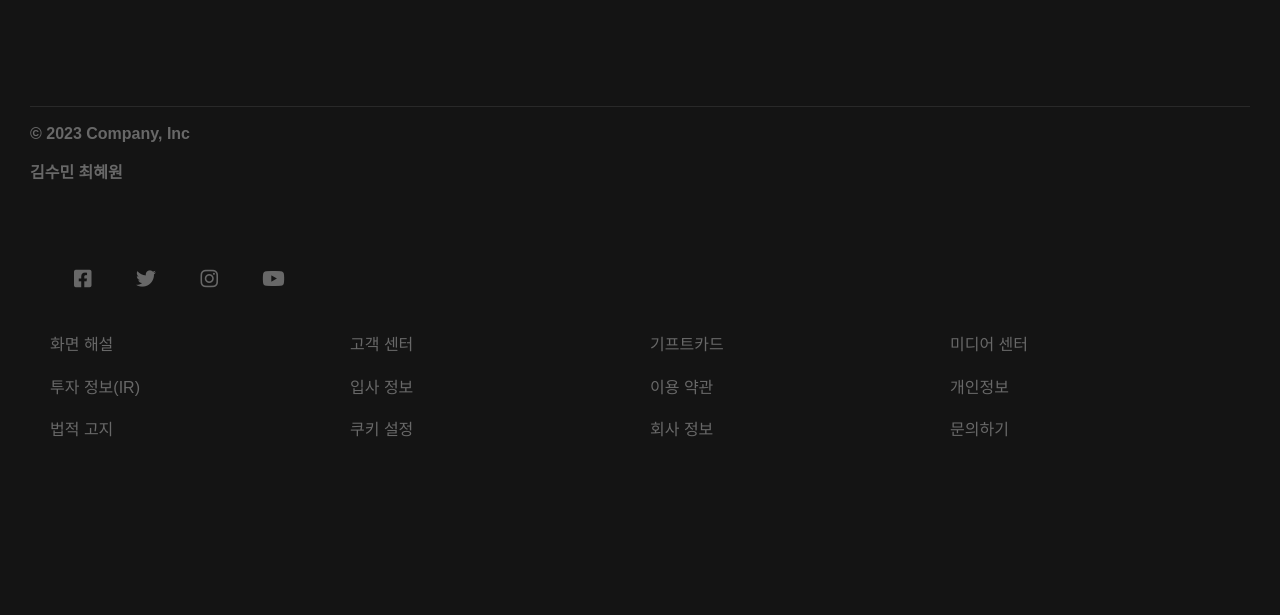
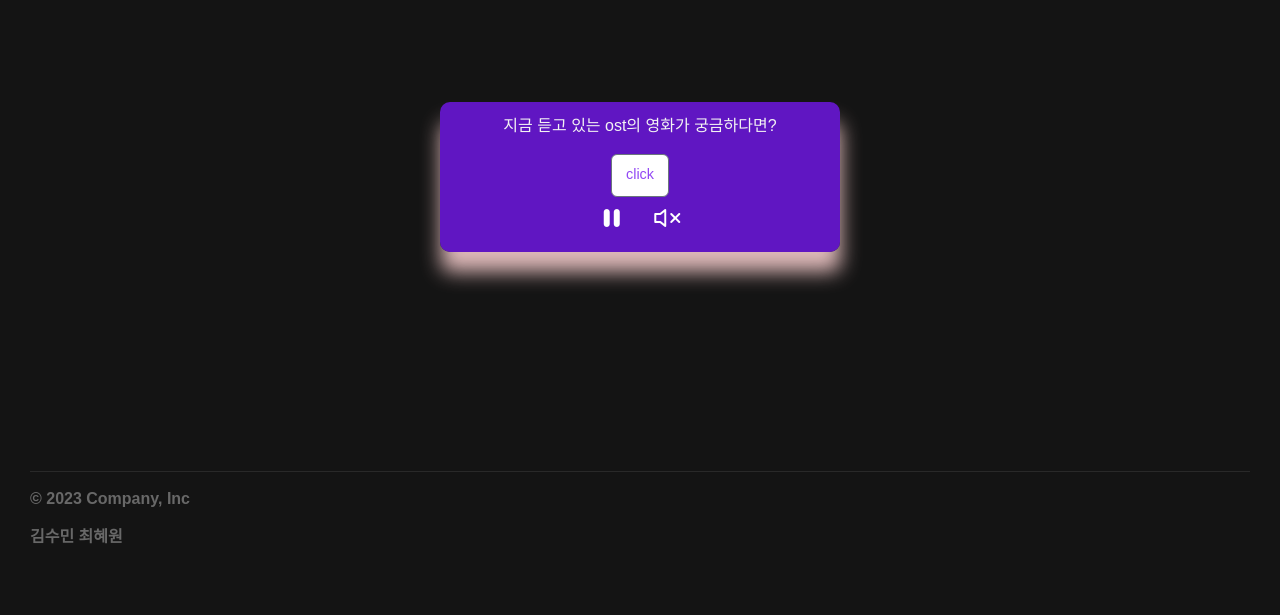
Before and after one commit to sun1h/MovieProject, a Django app: page /movies/recommendation/ in a window 1280 px wide. Shown: the part 142-757 px from the top of the page. Before the commit the page ends 579 px from the top, so only its background shows below. Run offline with Django 3.2, Linux system fonts and the light colour scheme; some libraries are stand-ins or nearby versions.

Commit message:
ost 별 영화추천 알고리즘

```diff
--- a/final-pjt-back/settings.py
+++ b/final-pjt-back/settings.py
@@ -34,6 +34,7 @@ INSTALLED_APPS = [
     'accounts',
     'movies',
     'community',
+
 
     # Third party apps
     # 'rest_framework',
--- a/movies/models.py
+++ b/movies/models.py
@@ -1,5 +1,6 @@
 from django.db import models
 from django.conf import settings
+
 
 
 class Genre(models.Model):
@@ -34,6 +35,3 @@ class Rate(models.Model):
     updated_at = models.DateTimeField(auto_now=True)
     movie = models.ForeignKey(Movie, on_delete=models.CASCADE)
     user = models.ForeignKey(settings.AUTH_USER_MODEL, on_delete=models.CASCADE)
-
-
-# class recommendation(models.Model):
--- a/movies/templates/movies/recommendation.html
+++ b/movies/templates/movies/recommendation.html
@@ -5,38 +5,147 @@
 <div style="padding-top: 8px + 1vh;">
   <section class="main-container">
     <h2 id="myList" style="margin-top: 7vmin; font-weight: bold;">영화추천</h2>
-    <!-- <div class="box mt-4">
-      {% for movie in movies %}
-      <a class="my-auto" href="{% url 'movies:detail' movie.pk %}">
-        <img src="https://image.tmdb.org/t/p/w500{{movie.poster_path}}"
-          class="card-img-top poster-img" alt="...">
-      </a> -->
-      <!-- {% endfor %}
-       -->
+    <video style="display: none"; id="myVideo" controls autoplay loop>
+      <source id="videoSource" type="video/mp4">
+    </video>
+    <div class="container">
+      <p style="padding-top: 13px;">지금 듣고 있는 ost의 영화가 궁금하다면?</p>
+      <button style="color: #7517f1c9; --bs-btn-padding-y: 0.6rem; --bs-btn-padding-x: .9rem;
+      --bs-btn-font-size: .9rem; background-color: rgb(255, 255, 255);" class="btn btn-outline-secondary" onclick="is_click()">click</button>
+      <div>
+       <i class="bi bi-pause-fill mt-1" id="runBtn" onclick="myRun()"
+          style="cursor: pointer; font-size:2rem;"></i>
+       <i class="bi bi-volume-mute mt-1" id="muteBtn" onclick="myMute()"
+          style="cursor: pointer; font-size:2rem;"></i>
+      </div>
+    </div>
+    <div style="text-align: center;">
+      <img src="" alt="" id="image">
+      <br>
+      <div id="test">확인!
+      </div>
+      <p id="test2">g</p>
+      <div id="test3" >
+        <div class="container2" style="display: flex; justify-content: center; align-items: center;>
+          <form class="d-flex "  action="{% url 'movies:search' %}" method="get">
+            <input class="form-control" style="width: 30%;  " type="search" placeholder="영화를 검색해보세요" id="searchword" name="searchword" value="{{ searchword }}" aria-label="Search">
+            <button class="btn" style="--bs-btn-padding-y: .25rem; --bs-btn-padding-x: .25rem; --bs-btn-font-size: .25rem;" type="submit"><i class="bi bi-search"></i></button>
+        </form>
+      </div>
+    </div>
     </div>
   </section>
-
-  <!-- <div class="mt-4 d-flex justify-content-center">
-
-  </div> -->
 </div>
 
-<style>
+<script>
+  var mp4Files = [
+    '{% static "./video/little.mp4" %}',
+    '{% static "./video/test.mp3" %}',
 
-  /* .pagination {
-    focus-box-shadow: 0 0 0 0 #141414 !important;
+  ];
+
+  // Generate a random index
+  var randomIndex = Math.floor(Math.random() * mp4Files.length);
+
+  // Get the video player and video source elements
+  var myVideo = document.getElementById('myVideo');
+  var videoSource = document.getElementById('videoSource');
+
+  // Set the source of the video player to the randomly selected MP4 file
+  videoSource.src = mp4Files[randomIndex];
+
+  // Load and play the video
+  myVideo.load();
+  myVideo.play();
+
+  const video = document.querySelector("#myVideo");
+  const btn = document.querySelector("#runBtn");
+  function myRun() {
+    if (video.paused) {
+      video.play();
+      btn.setAttribute('class','bi bi-pause-fill mt-1');
+    } else {
+      video.pause();
+      btn.setAttribute('class','bi bi-play-fill mt-1');
+    }
   }
-  .pagination .page-link {
-    background: #141414;
-    color: #686868 ;
 
-    border-width: 1vmin;
-    border-color:  #141414;
-    border-radius: 50%;
+  const mute = document.querySelector("#muteBtn");
+  function myMute() {
+    if (video.muted) {
+      video.muted = false;
+      mute.setAttribute('class','bi bi-volume-up mt-1');
+    } else {
+      video.muted = true;
+      mute.setAttribute('class','bi bi-volume-mute mt-1' );
+    }
   }
-  .page-item.active .page-link {
-    color: #F3F3F3;
 
-  } */
+  // var is_clicked = false;
+  // function is_click(){
+  //   is_clicked = true;
+  //   var paragraph = document.getElementById("test");
+  //   paragraph.style.display = "block";
+  // }
+  var is_clicked = false;
+  function is_click(){
+    is_clicked = true;
+    var paragraph = document.getElementById("test");
+    var image = document.getElementById("image");
+    var t = document.getElementById("test2")
+    var search = document.getElementById("test3")
+    switch (randomIndex) {
+      case 0:
+        paragraph.innerText = "one";
+        image.src = "{% static './video/one.jpg' %}";
+        t.innerText="이 영화에 대해 궁금하다면 영화를 검색해보세요:)"
+        break;
+      case 1:
+        paragraph.innerText = "two";
+        image.src = "{% static './video/two.jpg' %}";
+        t.innerText="이 영화에 대해 궁금하다면 영화를 검색해보세요:)"
+        break;
+    }
+    paragraph.style.display = "block";
+    t.style.display = "block";
+    search.style.display = "block"
+  }
+</script>
+
+<style scoped>
+.container {
+  position: relative;
+  margin: 100px 0;
+  width: 400px;
+  height: 150px;
+  border-radius: 10px;
+  background-color: #7517f1c9;
+  box-shadow: 1px 20px 20px rgb(222, 185, 185);
+  text-align: center;
+  margin-left: auto;
+  margin-right: auto;
+}
+
+#test{
+  display: none;
+  margin-top: 15px;
+}
+
+#test2{
+  display: none;
+  margin-top: 15px;
+}
+
+#test3{
+  display: none;
+  margin-top: 15px;
+}
+.container2{
+  display: flex;
+  margin-left: auto;
+  margin-right: auto;
+}
+
+
 </style>
 {% endblock content %}
--- a/movies/views.py
+++ b/movies/views.py
@@ -4,9 +4,10 @@ from django.http import JsonResponse,HttpResponse
 from django.shortcuts import render, redirect, get_object_or_404
 from dotenv import load_dotenv
 from movies.forms import RateForm
-from .models import Movie, Rate, Genre
+from .models import *
 from community.models import Review
 import random, requests, os
+from embed_video.admin import AdminVideoMixin
 
 load_dotenv()
 TMDB_API_KEY = os.environ.get('TMDB_API_KEY')
@@ -151,11 +152,19 @@ def delete_rate(request, movie_pk, rate_pk):
     return redirect('movies:detail', movie.pk)
 
 
-def recommendation(request):
-    fruit_list = ["귤","딸기","사과","감","바나나","파인애플","구아바", "복숭아", "망고스틴"]
-    hate = ["사과","구아바"]
-    context = {
-        'fruit_name' : fruit_list,
-        'hate' : hate,
+# def recommendation(request,):
+#     fruit_list = ["귤","딸기","사과","감","바나나","파인애플","구아바", "복숭아", "망고스틴"]
+#     hate = ["사과","구아바"]
+#     context = {
+#         'fruit_name' : fruit_list,
+#         'hate' : hate,
+#     }
+#     return render(request,'movies/recommendation.html',context)
+
+
+def recommendation(request,):
+    movie = Movie.objects.order_by('?')[:1]
+    context={
+        'movie':movie
     }
     return render(request,'movies/recommendation.html',context)
```
Also changed, not shown: 1 other file.
